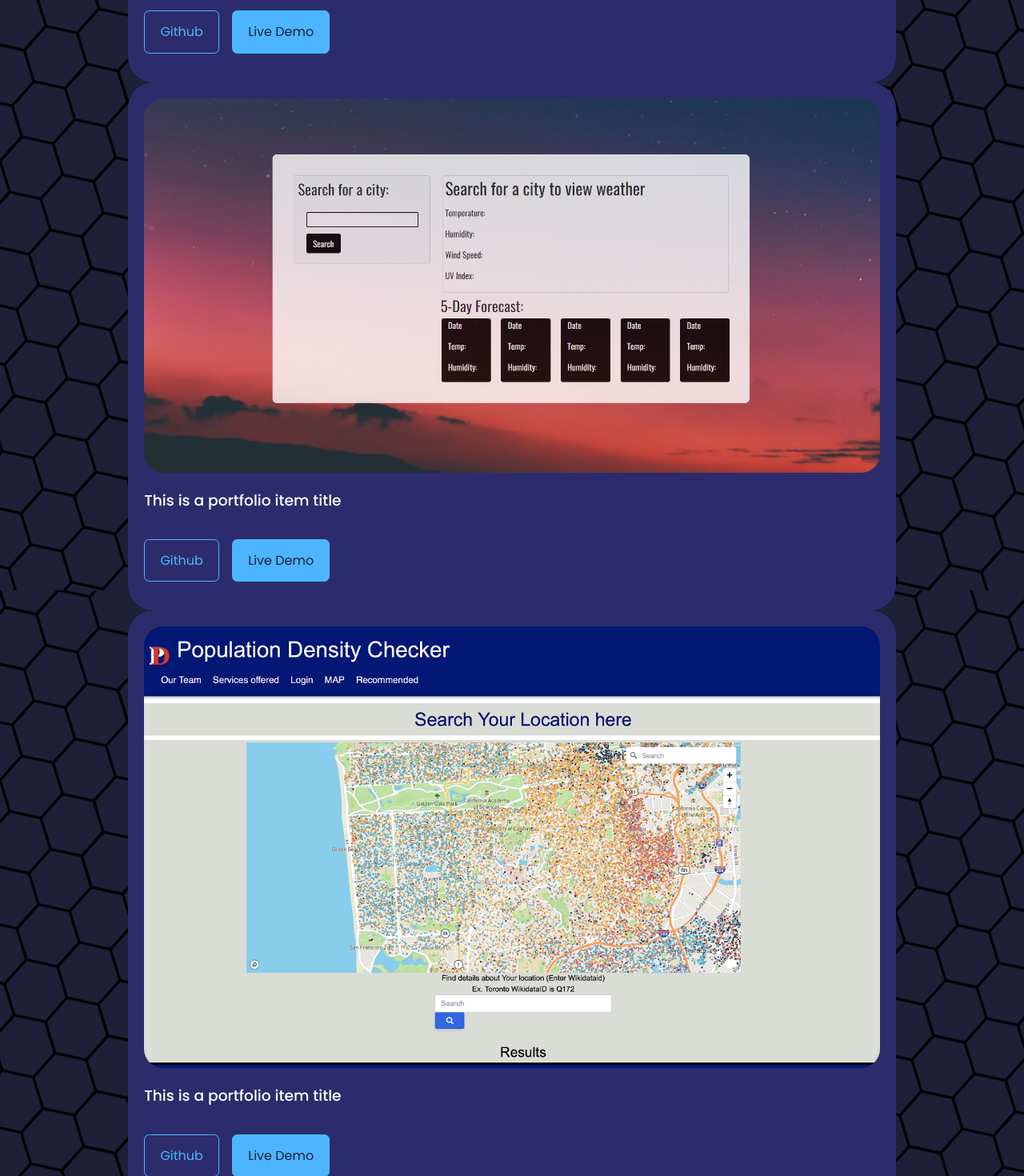
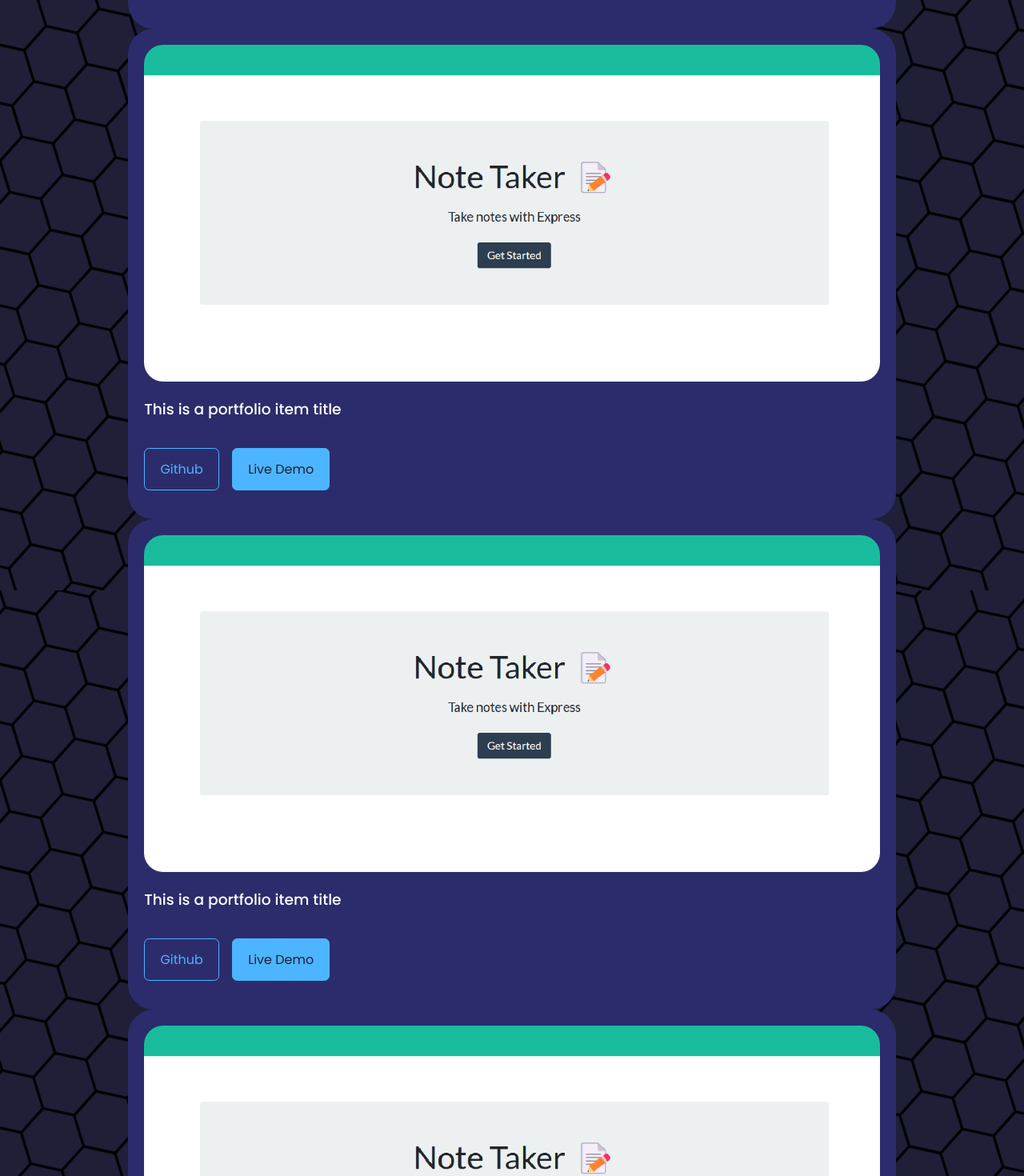
Before and after one commit to brianlockerbie/brianlockerbie.github.io, a React (Create React App) app: page / in a window 1280 px wide. Shown: the part 4680-6150 px from the top of the page at 80% size. Built offline with nearby package versions, Linux system fonts and the light colour scheme.

Commit message:
added array method to map through objects

```diff
--- a/src/components/portfolio/Portfolio.jsx
+++ b/src/components/portfolio/Portfolio.jsx
@@ -7,6 +7,53 @@ import IMG4 from '../../assets/portfolio4.png'
 import IMG5 from '../../assets/portfolio5.png'
 import IMG6 from '../../assets/portfolio6.png'
 
+
+
+const data = [
+  {
+    id: 1,
+    image: IMG1,
+    title: 'Insert Project Title',
+    github: 'https://github.com',
+    demo: ''
+  },
+  {
+    id: 2,
+    image: IMG2,
+    title: 'Insert Project Title',
+    github: 'https://github.com',
+    demo: ''
+  },
+  {
+    id: 3,
+    image: IMG3,
+    title: 'Insert Project Title',
+    github: 'https://github.com',
+    demo: ''
+  },
+  {
+    id: 4,
+    image: IMG4,
+    title: 'Insert Project Title',
+    github: 'https://github.com',
+    demo: ''
+  },
+  {
+    id: 5,
+    image: IMG5,
+    title: 'Insert Project Title',
+    github: 'https://github.com',
+    demo: ''
+  },
+  {
+    id: 6,
+    image: IMG6,
+    title: 'Insert Project Title',
+    github: 'https://github.com',
+    demo: ''
+  }
+]
+
 const Portfolio = () => {
   return (
     <section id='portfolio'>
@@ -14,6 +61,9 @@ const Portfolio = () => {
       <h2>Portfolio</h2>
 
       <div className="container portfolio_container">
+        {
+          data.map(({id, image, title, github, demo}) => {
+            return (
               <article className='portfolio__item'>
               <div className="portfolio__item-image">
                 <img src={IMG1} alt="" />
@@ -24,56 +74,9 @@ const Portfolio = () => {
                 <a href="https://github.com" className='btn btn-primary' target='_blank'>Live Demo</a>
               </div>
             </article>
-        <article className='portfolio__item'>
-          <div className="portfolio__item-image">
-            <img src={IMG2} alt="" />
-          </div>
-          <h3>This is a portfolio item title</h3>
-          <div className="portfolio__item-cta">
-            <a href="https://github.com" className='btn' target='_blank'>Github</a>
-            <a href="https://github.com" className='btn btn-primary' target='_blank'>Live Demo</a>
-          </div>
-        </article>
-        <article className='portfolio__item'>
-          <div className="portfolio__item-image">
-            <img src={IMG3} alt="" />
-          </div>
-          <h3>This is a portfolio item title</h3>
-          <div className="portfolio__item-cta">
-            <a href="https://github.com" className='btn' target='_blank'>Github</a>
-            <a href="https://github.com" className='btn btn-primary' target='_blank'>Live Demo</a>
-          </div>
-        </article>
-        <article className='portfolio__item'>
-          <div className="portfolio__item-image">
-            <img src={IMG4} alt="" />
-          </div>
-          <h3>This is a portfolio item title</h3>
-          <div className="portfolio__item-cta">
-            <a href="https://github.com" className='btn' target='_blank'>Github</a>
-            <a href="https://github.com" className='btn btn-primary' target='_blank'>Live Demo</a>
-          </div>
-        </article>
-        <article className='portfolio__item'>
-          <div className="portfolio__item-image">
-            <img src={IMG5} alt="" />
-          </div>
-          <h3>This is a portfolio item title</h3>
-          <div className="portfolio__item-cta">
-            <a href="https://github.com" className='btn' target='_blank'>Github</a>
-            <a href="https://github.com" className='btn btn-primary' target='_blank'>Live Demo</a>
-          </div>
-        </article>
-        <article className='portfolio__item'>
-          <div className="portfolio__item-image">
-            <img src={IMG6} alt="" />
-          </div>
-          <h3>This is a portfolio item title</h3>
-          <div className="portfolio__item-cta">
-            <a href="https://github.com" className='btn' target='_blank'>Github</a>
-            <a href="https://github.com" className='btn btn-primary' target='_blank'>Live Demo</a>
-          </div>
-        </article>
+          )
+        })
+      }
       </div>
     </section>
   )
```
Lines whose indentation alone changed are shown as unchanged.
